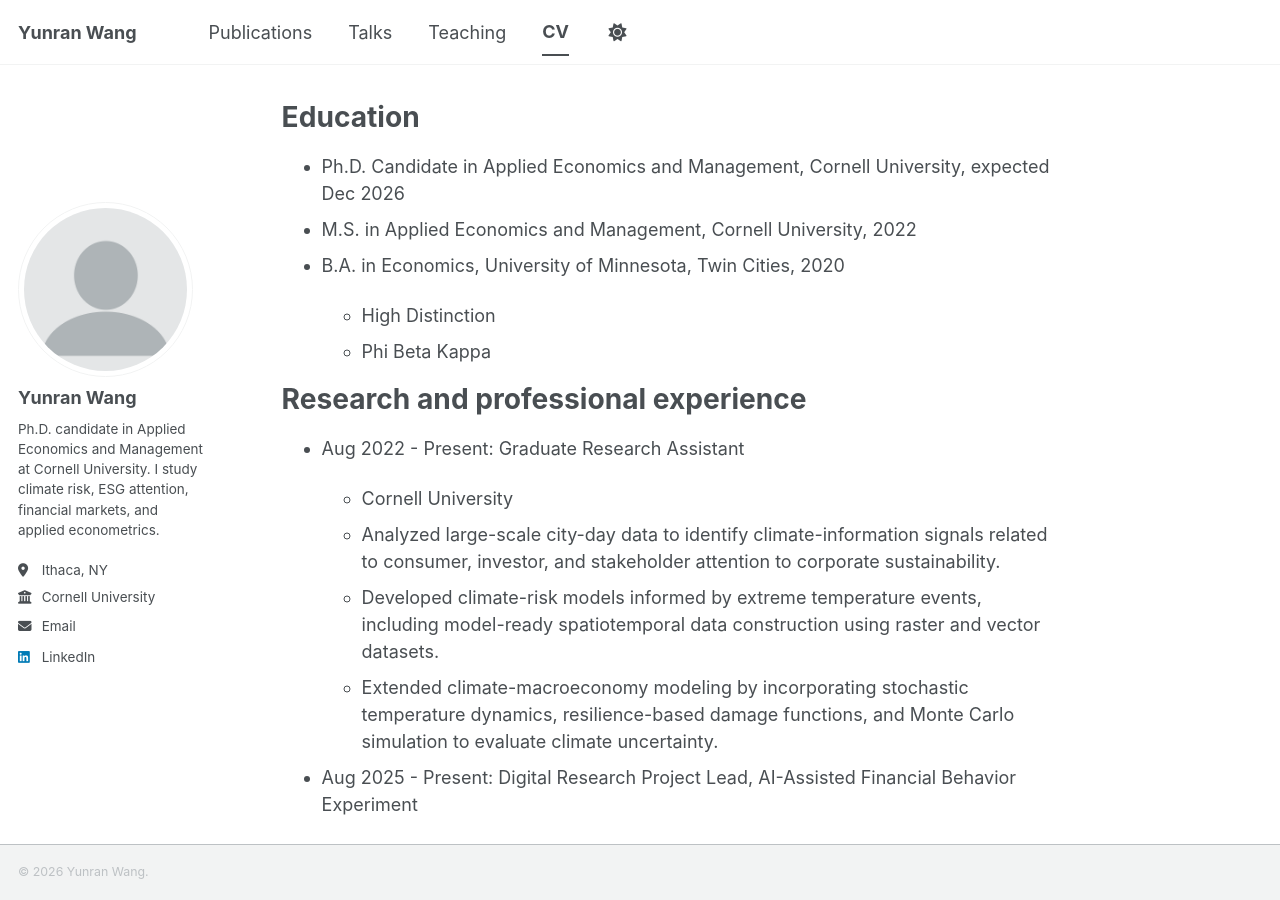
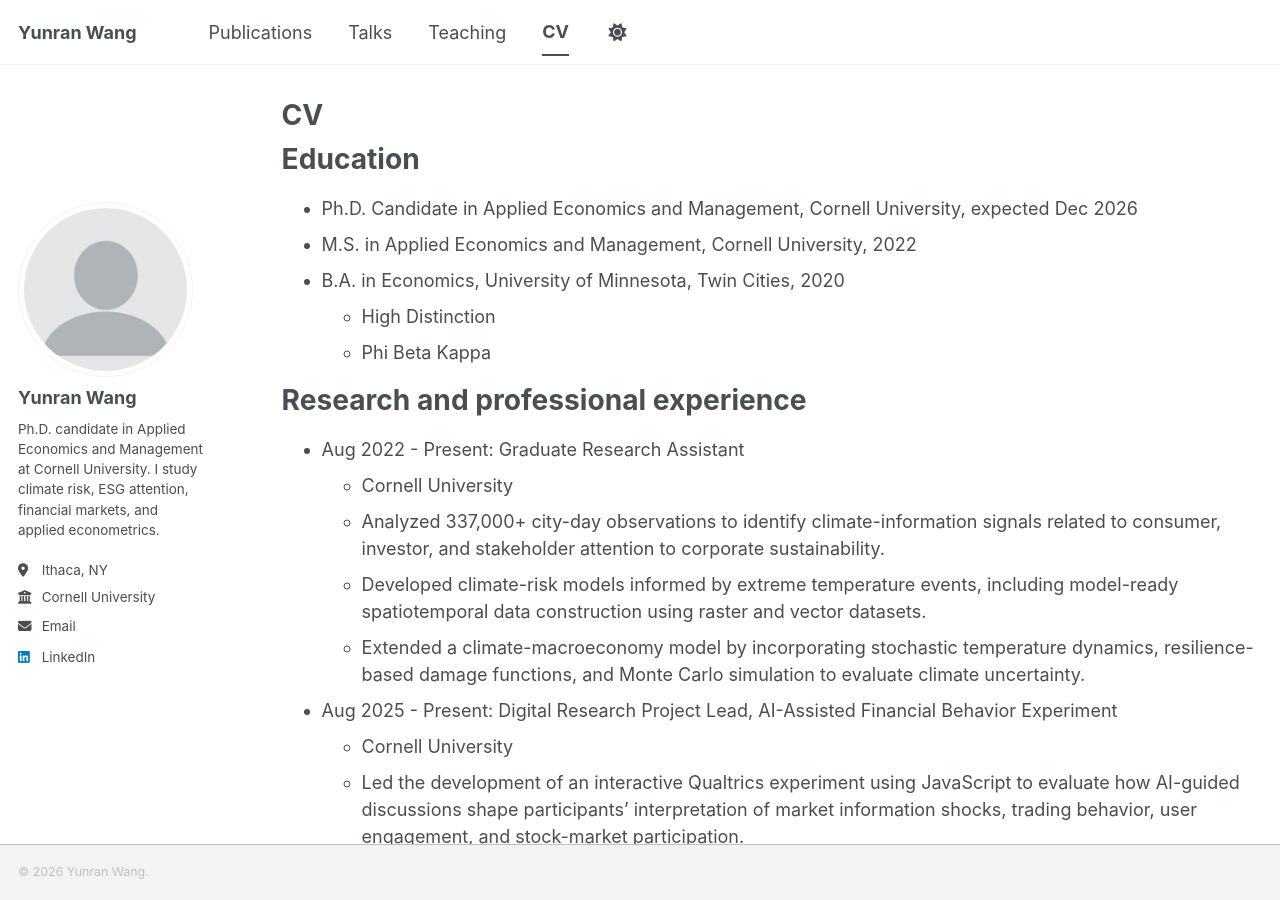
Before and after one commit to wangyunr/wangyunr.github.io, a Jekyll site: the page built from _pages/cv.md, in a window 1280 px wide and 900 px high. Built offline with Jekyll 4.4.1, drawn with Linux system fonts in a browser that asks for light colours; a style sheet for code colours, icons or effects is not loaded.

Commit message:
Update CV page

```diff
--- a/_pages/cv.md
+++ b/_pages/cv.md
@@ -1,59 +1,50 @@
 ---
-
 layout: archive
 title: "CV"
 permalink: /cv/
 author_profile: true
 redirect_from:
-
-* /resume
-
+  - /resume
 ---
 
 {% include base_path %}
 
-# Education
-
+Education
+======
 * Ph.D. Candidate in Applied Economics and Management, Cornell University, expected Dec 2026
 * M.S. in Applied Economics and Management, Cornell University, 2022
 * B.A. in Economics, University of Minnesota, Twin Cities, 2020
-
   * High Distinction
   * Phi Beta Kappa
 
-# Research and professional experience
-
+Research and professional experience
+======
 * Aug 2022 - Present: Graduate Research Assistant
-
   * Cornell University
-  * Analyzed large-scale city-day data to identify climate-information signals related to consumer, investor, and stakeholder attention to corporate sustainability.
+  * Analyzed 337,000+ city-day observations to identify climate-information signals related to consumer, investor, and stakeholder attention to corporate sustainability.
   * Developed climate-risk models informed by extreme temperature events, including model-ready spatiotemporal data construction using raster and vector datasets.
-  * Extended climate-macroeconomy modeling by incorporating stochastic temperature dynamics, resilience-based damage functions, and Monte Carlo simulation to evaluate climate uncertainty.
+  * Extended a climate-macroeconomy model by incorporating stochastic temperature dynamics, resilience-based damage functions, and Monte Carlo simulation to evaluate climate uncertainty.
 
 * Aug 2025 - Present: Digital Research Project Lead, AI-Assisted Financial Behavior Experiment
-
   * Cornell University
   * Led the development of an interactive Qualtrics experiment using JavaScript to evaluate how AI-guided discussions shape participants' interpretation of market information shocks, trading behavior, user engagement, and stock-market participation.
   * Integrated an AI agent into the experimental workflow to support guided discussion of predefined market information.
   * Designed data-capture checkpoints across the participant journey, generating research-ready backend records for treatment-control comparison and machine learning analysis of investment decision drivers.
 
 * May 2022 - Aug 2022: Corporate Banking Intern
-
   * China Construction Bank, New York Branch
   * Analyzed 10-K filings and completed internal credit-rating reports for corporate clients, evaluating profitability, liquidity, leverage, and repayment capacity.
   * Conducted on-site due diligence visits with relationship managers to assess client operations, financing needs, and business conditions.
   * Analyzed agribusiness and grain-trading companies, contributing to industry reports on agricultural commodity markets, global trade flows, and supply-demand fundamentals.
 
 * May 2017 - Aug 2017: Business Banking Intern
-
   * Agricultural Bank of China
   * Reviewed financial statements, business records, and credit information of commercial clients to support credit-review and lending decisions.
   * Investigated litigation records, credit history, and public company information to verify client-submitted materials and support borrower due-diligence processes.
 
-# Skills
-
+Skills
+======
 * Programming and data science
-
   * Python
   * R
   * SQL
@@ -63,7 +54,6 @@ redirect_from:
   * PowerPoint
 
 * Econometrics and modeling
-
   * Causal inference
   * Machine learning
   * Stochastic modeling
@@ -72,7 +62,6 @@ redirect_from:
   * Climate risk modeling
 
 * Research areas
-
   * Climate risk
   * Financial risk assessment
   * Market analysis
@@ -82,24 +71,23 @@ redirect_from:
   * ESG attention and sustainability
 
 * Languages
-
   * English, fluent
   * Chinese, native
 
-# Publications
+Publications
+======
+<ul>{% for post in site.publications reversed %}
+  {% include archive-single-cv.html %}
+{% endfor %}</ul>
 
-  <ul>{% for post in site.publications reversed %}
-    {% include archive-single-cv.html %}
-  {% endfor %}</ul>
+Talks
+======
+<ul>{% for post in site.talks reversed %}
+  {% include archive-single-talk-cv.html %}
+{% endfor %}</ul>
 
-# Talks
-
-  <ul>{% for post in site.talks reversed %}
-    {% include archive-single-talk-cv.html  %}
-  {% endfor %}</ul>
-
-# Teaching
-
-  <ul>{% for post in site.teaching reversed %}
-    {% include archive-single-cv.html %}
-  {% endfor %}</ul>
+Teaching
+======
+<ul>{% for post in site.teaching reversed %}
+  {% include archive-single-cv.html %}
+{% endfor %}</ul>
```
